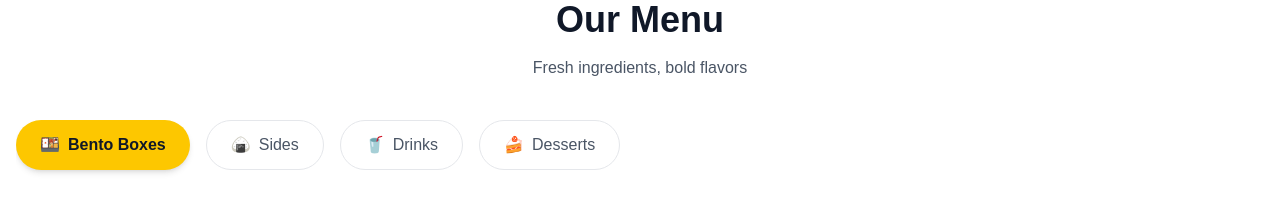
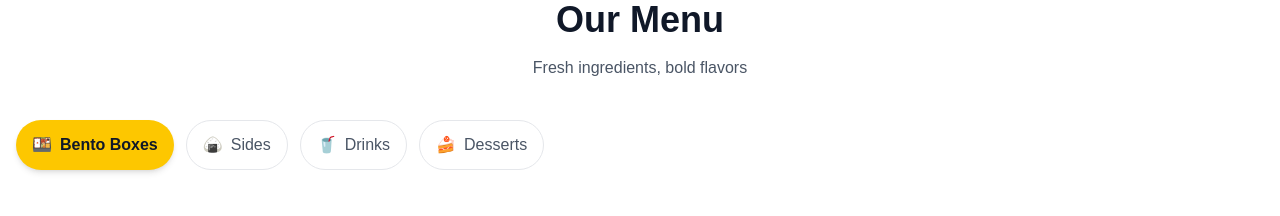
Before and after one commit to Pawina85/Bento-bob, a Next.js app: page / in a window 1280 px wide. Shown: the part 920-1136 px from the top of the page. Built offline with nearby package versions, Linux system fonts and the light colour scheme; grey boxes are pictures that could not be loaded.

Commit message:
Change categories layout

```diff
--- a/Components/MenuSection.tsx
+++ b/Components/MenuSection.tsx
@@ -32,12 +32,12 @@ export default function MenuSection() {
         </p>
 
         {/* Category Tabs */}
-        <div className="flex gap-4 overflow-x-auto pb-4 mb-8 scrollbar-hide">
+        <div className="grid grid-cols-2 sm:flex gap-3 pb-4 mb-8">
           {categories.map(category => (
             <button
               key={category.id}
               onClick={() => setActiveCategory(category.id)}
-              className={`flex items-center gap-2 px-6 py-3 rounded-full whitespace-nowrap transition-all ${
+              className={`flex items-center justify-center sm:justify-start gap-2 px-4 py-3 rounded-full whitespace-nowrap transition-all ${
                 activeCategory === category.id
                   ? 'bg-yellow-400 text-gray-900 font-semibold shadow-md'
                   : 'bg-white text-gray-600 hover:bg-yellow-100 border border-gray-200'
```
